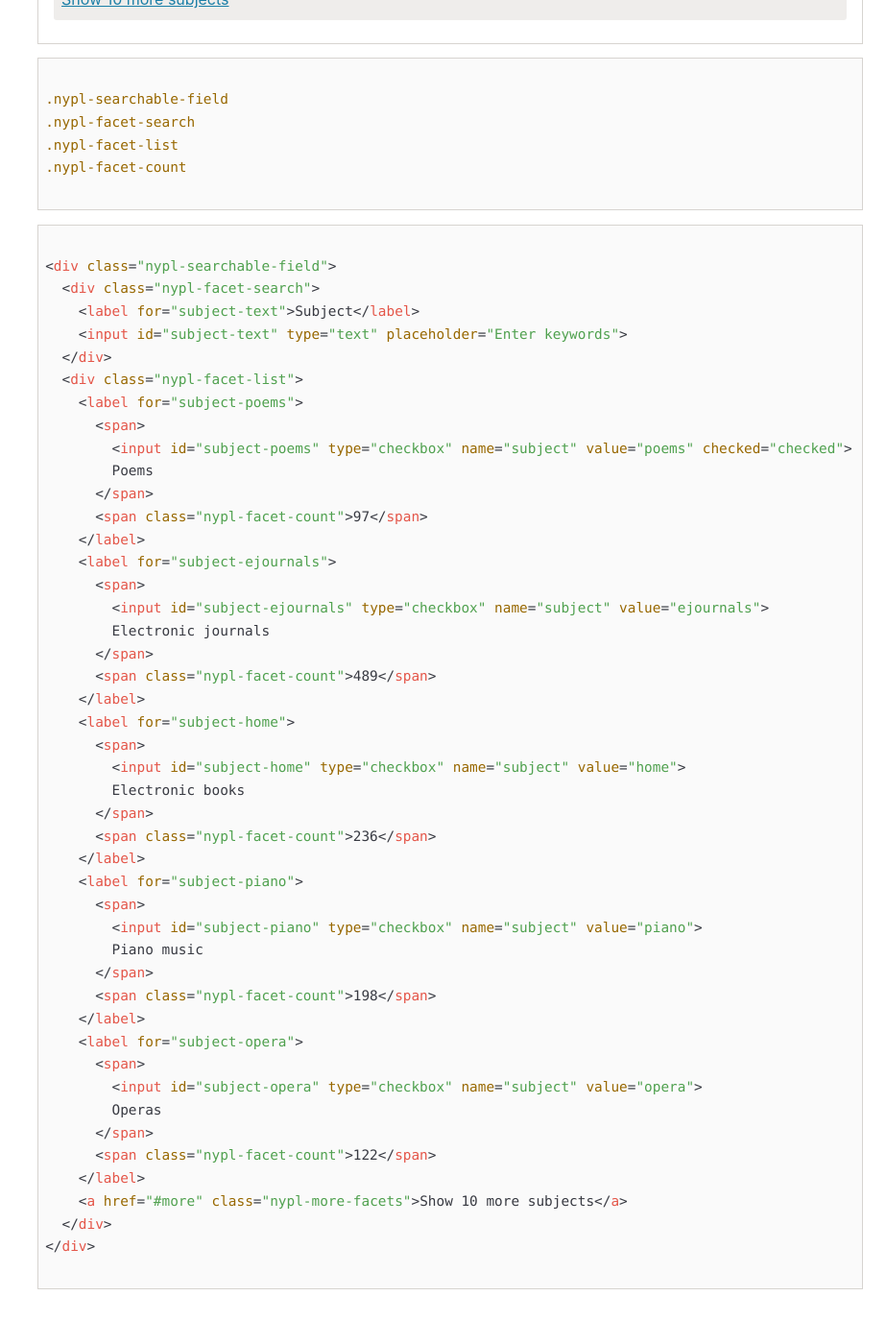
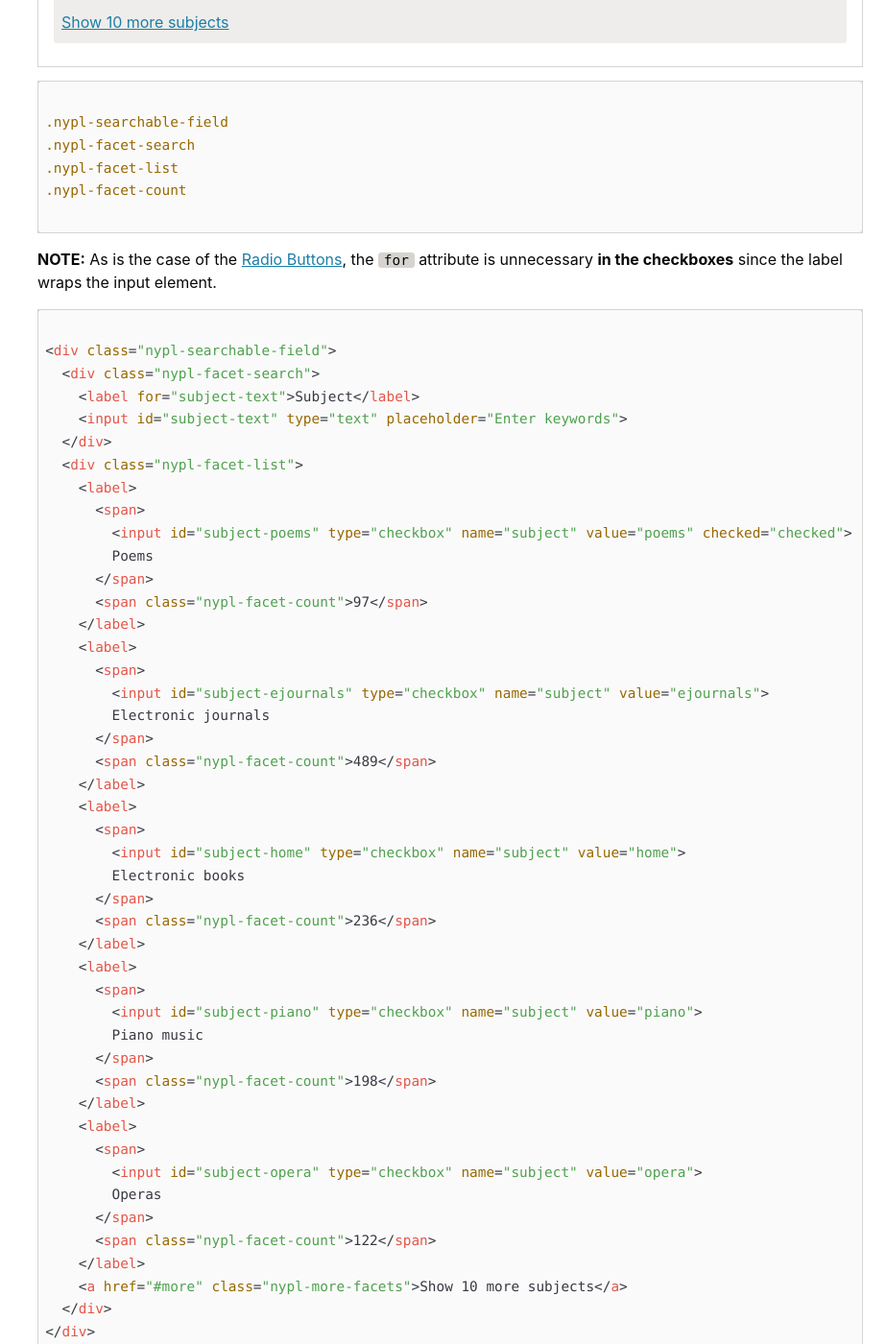
Before and after one commit to NYPL/design-toolkit, a Jekyll site: the page built from docs/_sections/forms.html, in a window 1280 px wide and 1400 px high, scrolled down 6310 px. Shown: the whole window at 96% size, without its empty margins (357-1280 px from the left). Built offline with Jekyll 4.4.1, drawn with Linux system fonts in a browser that asks for light colours; nearby versions of some CDN libraries; some of the changed text lies outside the part shown.

Commit message:
:space_invader: removed unnecessary for attribute

```diff
--- a/docs/_sections/forms.html
+++ b/docs/_sections/forms.html
@@ -193,13 +193,13 @@ $('#date-of-birth').mask('00/00/0000');
 <div class="nypl-radiobutton-field">
   <fieldset>
     <legend id="radiobutton-group1">Accessible from</legend>
-    <label id="radiobutton-group1_every" for="available-every">
+    <label id="radiobutton-group1_every">
       <input aria-labelledby="radiobutton-group1 radiobutton-group1_every" id="available-every" type="radio" name="available" value="any">Anywhere
     </label>
-    <label id="radiobutton-group1_home" for="available-home">
+    <label id="radiobutton-group1_home">
       <input aria-labelledby="radiobutton-group1 radiobutton-group1_home" id="available-home" type="radio" name="available" value="home">Home with a library card
     </label>
-    <label id="radiobutton-group1_library" for="available-library">
+    <label id="radiobutton-group1_library">
       <input aria-labelledby="radiobutton-group1 radiobutton-group1_library" id="available-library" type="radio" name="available" value="library">A library branch
     </label>
   </fieldset>
@@ -209,19 +209,19 @@ $('#date-of-birth').mask('00/00/0000');
 .nypl-radiobutton-field
     </code></pre>
 
-    <p><strong>NOTE:</strong> In this case the input tags are <strong>wrapped</strong> by the <code>label</code> tag.</p>
+    <p><strong>NOTE:</strong> In this case the input tags are <strong>wrapped</strong> by the <code>label</code> tag. The <code>for</code> attribute is unnecessary since the label wraps the input element.</p>
 
     <pre><code class="html">
 &lt;div class=&quot;nypl-radiobutton-field&quot;&gt;
   &lt;fieldset&gt;
     &lt;legend id=&quot;radiobutton-group1&quot;&gt;Accessible from&lt;/legend&gt;
-    &lt;label id=&quot;radiobutton-group1_every&quot; for=&quot;available-every&quot;&gt;
+    &lt;label id=&quot;radiobutton-group1_every&quot;&gt;
       &lt;input aria-labelledby=&quot;radiobutton-group1 radiobutton-group1_every&quot; id=&quot;available-every&quot; type=&quot;radio&quot; name=&quot;available&quot; value=&quot;any&quot;&gt;Anywhere
     &lt;/label&gt;
-    &lt;label id=&quot;radiobutton-group1_home&quot; for=&quot;available-home&quot;&gt;
+    &lt;label id=&quot;radiobutton-group1_home&quot;&gt;
       &lt;input aria-labelledby=&quot;radiobutton-group1 radiobutton-group1_home&quot; id=&quot;available-home&quot; type=&quot;radio&quot; name=&quot;available&quot; value=&quot;home&quot;&gt;Home with a library card
     &lt;/label&gt;
-    &lt;label id=&quot;radiobutton-group1_library&quot; for=&quot;available-library&quot;&gt;
+    &lt;label id=&quot;radiobutton-group1_library&quot;&gt;
       &lt;input aria-labelledby=&quot;radiobutton-group1 radiobutton-group1_library&quot; id=&quot;available-library&quot; type=&quot;radio&quot; name=&quot;available&quot; value=&quot;library&quot;&gt;A library branch
     &lt;/label&gt;
   &lt;/fieldset&gt;
@@ -235,7 +235,7 @@ $('#date-of-birth').mask('00/00/0000');
     <p>The general structure is: a <code>nypl-facet-search</code> that reflects the <a href="#textFields">general structure of a text field element</a> followed by a <code>nypl-facet-list</code> of items, each with the following structure:</p>
 
     <pre><code class="html">
-&lt;label for=&quot;my-facet-value-id&quot;&gt;
+&lt;label&gt;
   &lt;span&gt;
     &lt;input id=&quot;my-facet-value-id&quot; type=&quot;checkbox&quot; name=&quot;my-name&quot; value=&quot;my-value&quot;&gt;
     The facet text
@@ -258,35 +258,35 @@ $('#date-of-birth').mask('00/00/0000');
     <input id="subject-text" type="text" placeholder="Enter keywords">
   </div>
   <div class="nypl-facet-list">
-    <label for="subject-poems">
+    <label>
       <span>
         <input id="subject-poems" type="checkbox" name="subject" value="poems" checked="checked">
         Poems
       </span>
       <span class="nypl-facet-count">97</span>
     </label>
-    <label for="subject-ejournals">
+    <label>
       <span>
         <input id="subject-ejournals" type="checkbox" name="subject" value="ejournals">
         Electronic journals
       </span>
       <span class="nypl-facet-count">489</span>
     </label>
-    <label for="subject-home">
+    <label>
       <span>
         <input id="subject-home" type="checkbox" name="subject" value="home">
         Electronic books
       </span>
       <span class="nypl-facet-count">236</span>
     </label>
-    <label for="subject-piano">
+    <label>
       <span>
         <input id="subject-piano" type="checkbox" name="subject" value="piano">
         Piano music
       </span>
       <span class="nypl-facet-count">198</span>
     </label>
-    <label for="subject-opera">
+    <label>
       <span>
         <input id="subject-opera" type="checkbox" name="subject" value="opera">
         Operas
@@ -304,6 +304,9 @@ $('#date-of-birth').mask('00/00/0000');
 .nypl-facet-list
 .nypl-facet-count
     </code></pre>
+
+    <p><strong>NOTE:</strong> As is the case of the <a href="#radioButtons">Radio Buttons</a>, the <code>for</code> attribute is unnecessary <strong>in the checkboxes</strong> since the label wraps the input element.</p>
+
     <pre><code class="html">
 &lt;div class=&quot;nypl-searchable-field&quot;&gt;
   &lt;div class=&quot;nypl-facet-search&quot;&gt;
@@ -311,35 +314,35 @@ $('#date-of-birth').mask('00/00/0000');
     &lt;input id=&quot;subject-text&quot; type=&quot;text&quot; placeholder=&quot;Enter keywords&quot;&gt;
   &lt;/div&gt;
   &lt;div class=&quot;nypl-facet-list&quot;&gt;
-    &lt;label for=&quot;subject-poems&quot;&gt;
+    &lt;label&gt;
       &lt;span&gt;
         &lt;input id=&quot;subject-poems&quot; type=&quot;checkbox&quot; name=&quot;subject&quot; value=&quot;poems&quot; checked=&quot;checked&quot;&gt;
         Poems
       &lt;/span&gt;
       &lt;span class=&quot;nypl-facet-count&quot;&gt;97&lt;/span&gt;
     &lt;/label&gt;
-    &lt;label for=&quot;subject-ejournals&quot;&gt;
+    &lt;label&gt;
       &lt;span&gt;
         &lt;input id=&quot;subject-ejournals&quot; type=&quot;checkbox&quot; name=&quot;subject&quot; value=&quot;ejournals&quot;&gt;
         Electronic journals
       &lt;/span&gt;
       &lt;span class=&quot;nypl-facet-count&quot;&gt;489&lt;/span&gt;
     &lt;/label&gt;
-    &lt;label for=&quot;subject-home&quot;&gt;
+    &lt;label&gt;
       &lt;span&gt;
         &lt;input id=&quot;subject-home&quot; type=&quot;checkbox&quot; name=&quot;subject&quot; value=&quot;home&quot;&gt;
         Electronic books
       &lt;/span&gt;
       &lt;span class=&quot;nypl-facet-count&quot;&gt;236&lt;/span&gt;
     &lt;/label&gt;
-    &lt;label for=&quot;subject-piano&quot;&gt;
+    &lt;label&gt;
       &lt;span&gt;
         &lt;input id=&quot;subject-piano&quot; type=&quot;checkbox&quot; name=&quot;subject&quot; value=&quot;piano&quot;&gt;
         Piano music
       &lt;/span&gt;
       &lt;span class=&quot;nypl-facet-count&quot;&gt;198&lt;/span&gt;
     &lt;/label&gt;
-    &lt;label for=&quot;subject-opera&quot;&gt;
+    &lt;label&gt;
       &lt;span&gt;
         &lt;input id=&quot;subject-opera&quot; type=&quot;checkbox&quot; name=&quot;subject&quot; value=&quot;opera&quot;&gt;
         Operas
--- a/docs/css/docs.css
+++ b/docs/css/docs.css
@@ -775,6 +775,7 @@ footer {
       width: auto; } }
 
 code {
+  border-radius: 0.2rem;
   padding: 0; }
   code::before, code::after {
     letter-spacing: -0.2em;
--- a/sass/docs.scss
+++ b/sass/docs.scss
@@ -13,6 +13,7 @@ $blue: #00f;
 $gray: #ccc;
 
 code {
+  border-radius: $general-border-radius;
   padding: 0;
 
   &::before,
```
